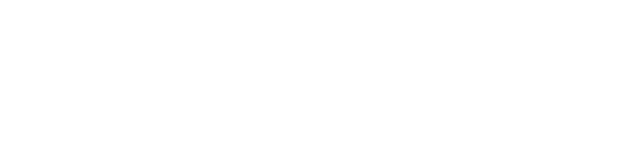
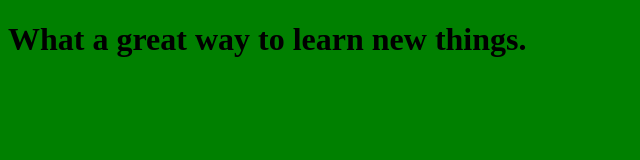
Before and after one commit to grzesieku401/thirdfork, a plain HTML site: page index.html in a window 1280 px wide. Shown: the whole page, without its empty margins (0-640 px from the left). Drawn offline with Linux system fonts and the light colour scheme.

Commit message:
Edit index.html
Edited index.html to connect style.css and main page of the project.

```diff
--- a/index.html
+++ b/index.html
@@ -4,9 +4,10 @@
   <meta charset="UTF-8">
   <meta name="viewport" content="width=device-width, initial-scale=1.0">
   <meta http-equiv="X-UA-Compatible" content="ie=edge">
+  <link rel="stylesheet" href="style.css">
   <title>Document</title>
 </head>
 <body>
-
+  <h1>What a great way to learn new things.</h1>
 </body>
 </html>
```
